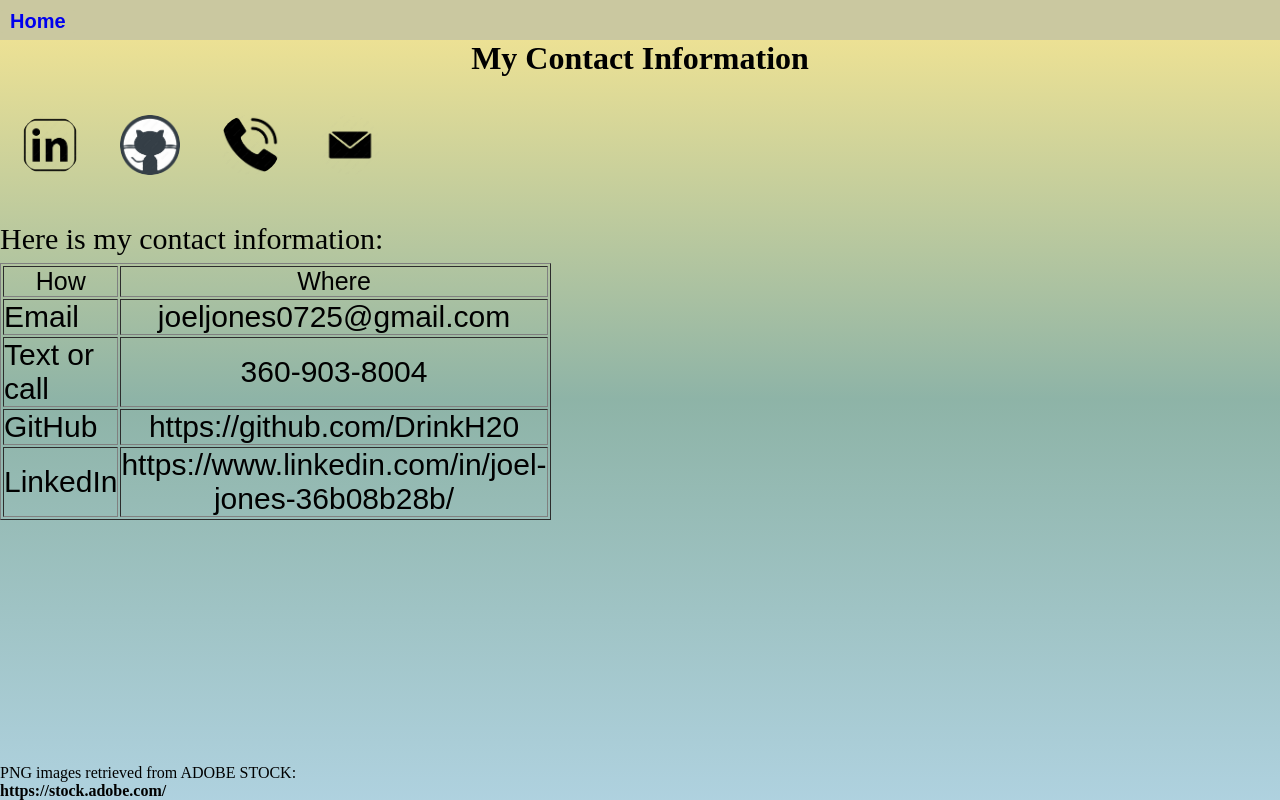
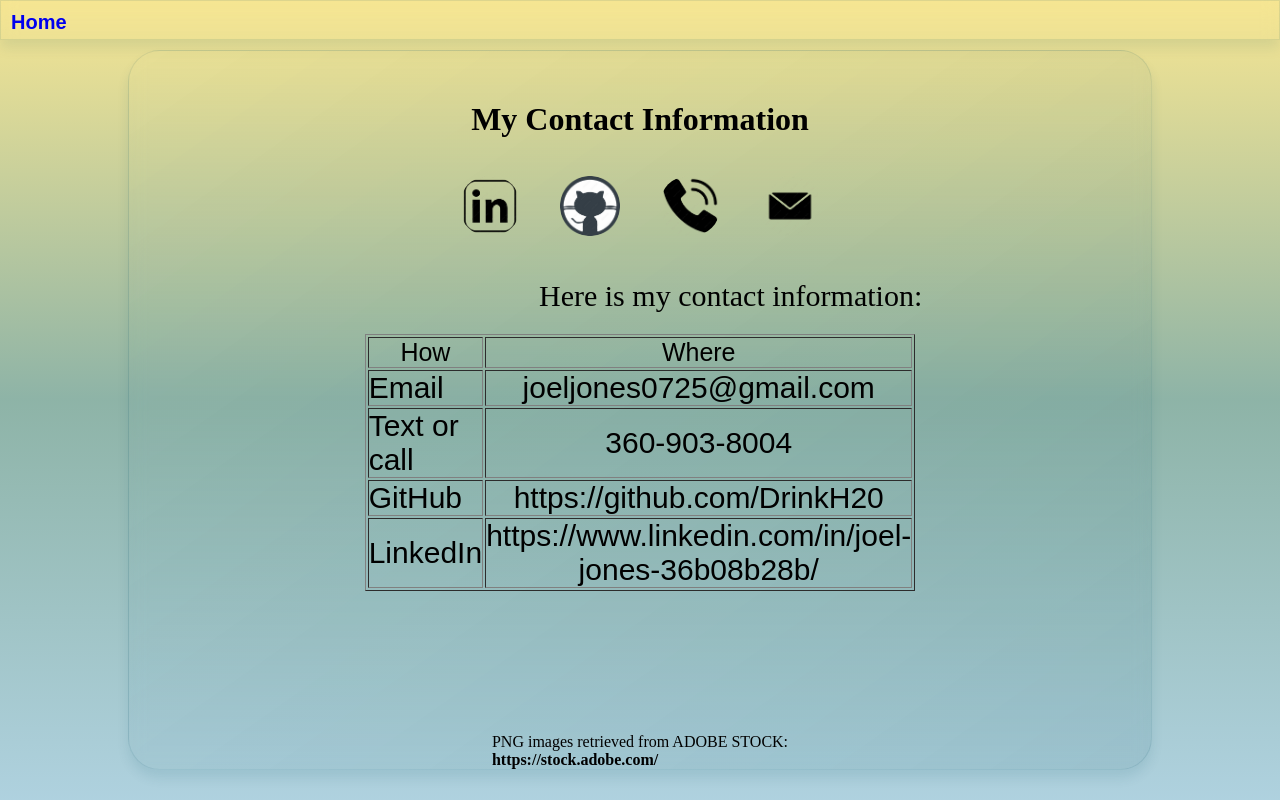
Before and after one commit to DrinkH20/Cst-120-project1, a plain HTML site: page contact.html in a window 1280 px wide. Drawn offline with Linux system fonts and the light colour scheme; files whose address does not match are found by name.

Commit message:
added glass for the whole website design

```diff
--- a/contact.html
+++ b/contact.html
@@ -15,29 +15,39 @@
         <button>
             <a style="font-size: 20px; text-decoration: none;" href="index.html">Home</a></button>
     </header>
+
+
+    <main>
+        <div class="glass">
             <h1 align="center">My Contact Information</h1>
             <br>
-
             <!-- These are the images for each different way of contacting me -->
-    <img style="height: 100px; float: left; padding: 20px;"
+            <div class="container"><img style="height: 100px; float: left; padding: 20px;"
                     src="images/AdobeStock_546782398_Preview_Editorial_Use_Only.png" alt="Profile Picture">
                 <img style="height: 100px; float: left; padding: 20px;" src="images/AdobeStock_550012297_Preview.png"
                     alt="Profile Picture">
                 <img style="height: 100px; float: left; padding: 20px;" src="images//AdobeStock_553663238_Preview.png"
                     alt="Profile Picture">
-    <img style="height: 100px; padding: 20px;" src="images/AdobeStock_654713816_Preview.png" alt="Profile Picture"> <br>
+                <img style="height: 100px; padding: 20px;" src="images/AdobeStock_654713816_Preview.png"
+                    alt="Profile Picture"> <br>
+            </div>
 
+
+            <div class="container">
                 <!-- SVG is used to clear this sentence -->
                 <svg width="1200" height="60">
-        <text x="0" y="50" fill="black" font-size="30">
+                    <text x="410" y="50" fill="black" font-size="30">
                         Here is my contact information:
-            <animate attributeType="CSS" attributeName="opacity" value="1;0;1" dur="3s" repeatCount="indefinite" />
+                        <animate attributeType="CSS" attributeName="opacity" value="1;0;1" dur="3s"
+                            repeatCount="indefinite" />
                     </text>
                     Sorry, your browser does not support inline SVG.
                 </svg>
+            </div>
 
-    <!-- List of all the ways to contact me -->
-    <div align="left">
+            <br>
+
+            <div class="container">
                 <table width="40%" border="1">
                     <tr align="center">
                         <th width="50%">How</th>
@@ -61,12 +71,15 @@
                     </tr>
                 </table>
             </div>
-
-    <br>
-
+            <div class="container">
                 <p style="position: absolute; bottom: 0;">PNG images retrieved from ADOBE STOCK: <br>
                     <strong>https://stock.adobe.com/</strong>
                 </p>
+            </div>
+
+        </div>
+    </main>
+
 </body>
 
 </html>
--- a/styles.css
+++ b/styles.css
@@ -26,7 +26,6 @@ body {
     hsl(160, 20%, 63%),
     hsl(197, 43%, 78%)
   );
-
   position: absolute;
   width: 100%;
   height: 100%;
@@ -35,15 +34,21 @@ body {
 /* Header Styling */
 header {
   width: 100%;
-  background-color: hsl(56, 29%, 71%);
+  /* background-color: hsl(56, 29%, 71%); */
   height: 40px;
   padding-top: 10px;
   padding-bottom: 15px;
+  margin-bottom: 10px;
+  background: hsla(193, 85%, 21%, 0);
+  backdrop-filter: blur(0.5rem);
+  border: 1px solid hsla(193, 85%, 21%, 0.1);
+  box-shadow: 0 8px 12px 0 hsla(193, 85%, 21%, 0.1);
 }
 
 /* Button Styling */
 button {
-  background-color: hsl(56, 29%, 71%);
+  background: hsla(193, 85%, 21%, 0);
+  backdrop-filter: blur(0.5rem);
   border: none;
   border-radius: 3px;
   transition: 0.5s ease-in-out;
@@ -54,7 +59,9 @@ button {
 
 /* This makes the buttons change colors when you hover over them with your mouse */
 button:hover {
-  background-color: hsl(56, 50%, 71%);
+  background: hsla(62, 93%, 84%, 0.404);
+  backdrop-filter: blur(0.5rem);
+
 }
 
 a {
@@ -89,7 +96,7 @@ th {
 
 /* This is specifically for the pages using glass design */
 main {
-  min-height: 100vh;
+  min-height: 90vh;
   justify-content: center;
   align-items: center;
   display: flex;
@@ -99,7 +106,8 @@ main {
 .glass {
   padding-top: 50px;
   width: 80%;
-  min-height: 80vh;
+  min-height: 90vh;
+  max-height: 95vh;
   background: linear-gradient(
     to right bottom,
     hsla(193, 87%, 30%, 0),
@@ -124,6 +132,12 @@ iframe {
   padding: 10px;
 }
 
+
+/* List element  */
+li strong{
+  padding: 50px;
+}
+
 /* This is the flexbox portion in the photos page */
 #flexRow1 {
   display: flex;
@@ -140,7 +154,7 @@ iframe {
 
 /* Just changing up the image sizes */
 .img-1 {
-  height: 500px;
+  height: 300px;
 }
 .img-2 {
   height: 300px;
@@ -157,10 +171,10 @@ iframe {
 }
 
 .img-6 {
-  height: 500px;
+  height: 350px;
 }
 .img-7 {
-  height: 300px;
+  height: 200px;
 }
 .img-8 {
   height: 450px;
@@ -170,7 +184,7 @@ iframe {
 }
 
 .img-10 {
-  height: 500px;
+  height: 400px;
 }
 
 .img-11 {
```
Also changed, not shown: index.html (+29 -14 lines), photos.html (+12 -3 lines), share.html (+13 -5 lines). Lines whose indentation alone changed are shown as unchanged.
